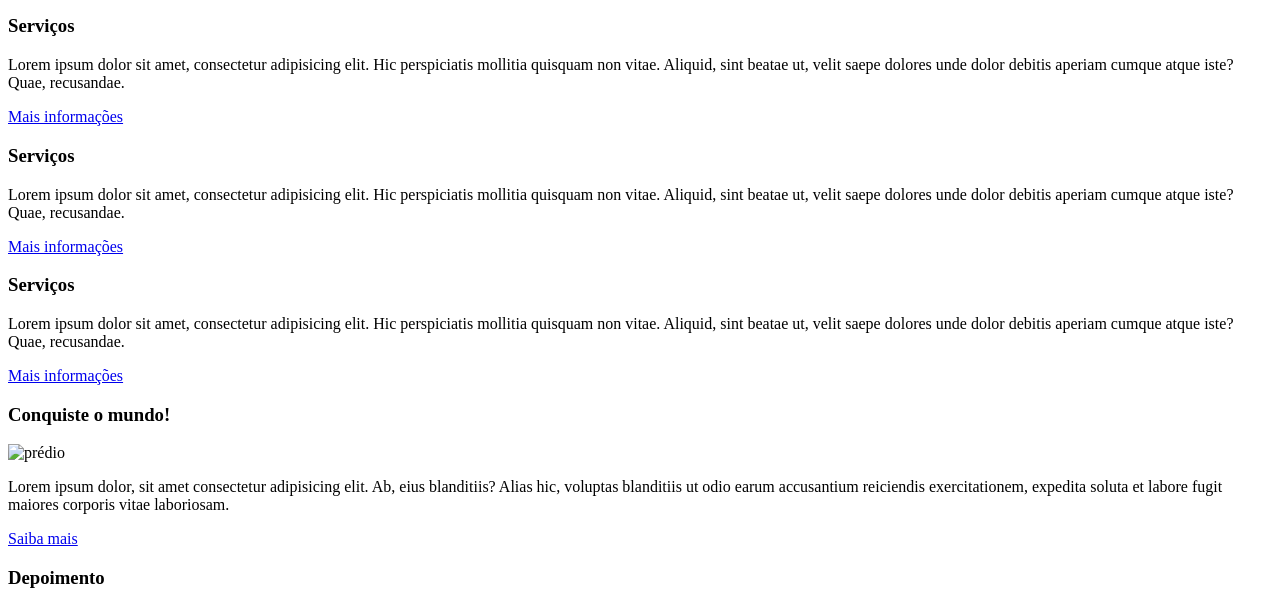
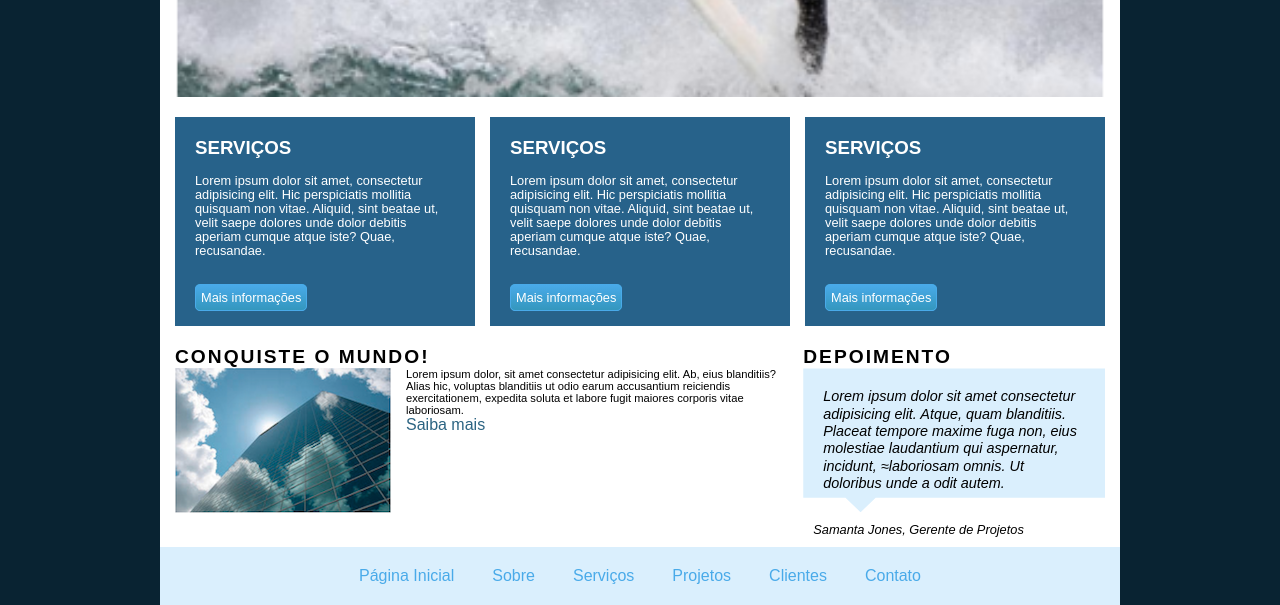
Before and after one commit to BiancaSanglard/responsividade, a plain HTML site: page index.html in a window 1280 px wide. Shown: the part 276-881 px from the top of the page. Drawn offline with Linux system fonts and the light colour scheme; files that its build step writes are made by us from their sources; files whose address does not match are found by name.

Commit message:
Update stylesheet link and image source in index.html

```diff
--- a/index.html
+++ b/index.html
@@ -4,7 +4,7 @@
     <meta charset="UTF-8">
     <meta name="viewport" content="width=device-width, initial-scale=1.0">
     <title>Document</title>
-    <link rel="stylesheet" href="css/estilo.css">
+    <link rel="stylesheet" href="css/style.css">
 </head>
 <body>
     <header>
@@ -46,7 +46,7 @@
             <div class="col-2">
                 <h3>Conquiste o mundo!</h3>
                 <div>
-                    <img src="./img/fig1.png" alt="prédio">
+                    <img src="fig1.png" alt="prédio">
                     <p>Lorem ipsum dolor, sit amet consectetur adipisicing elit. Ab, eius blanditiis? Alias hic, voluptas blanditiis ut odio earum accusantium reiciendis exercitationem, expedita soluta et labore fugit maiores corporis vitae laboriosam.</p>
                     <a href="#">Saiba mais</a>
                 </div>
```
